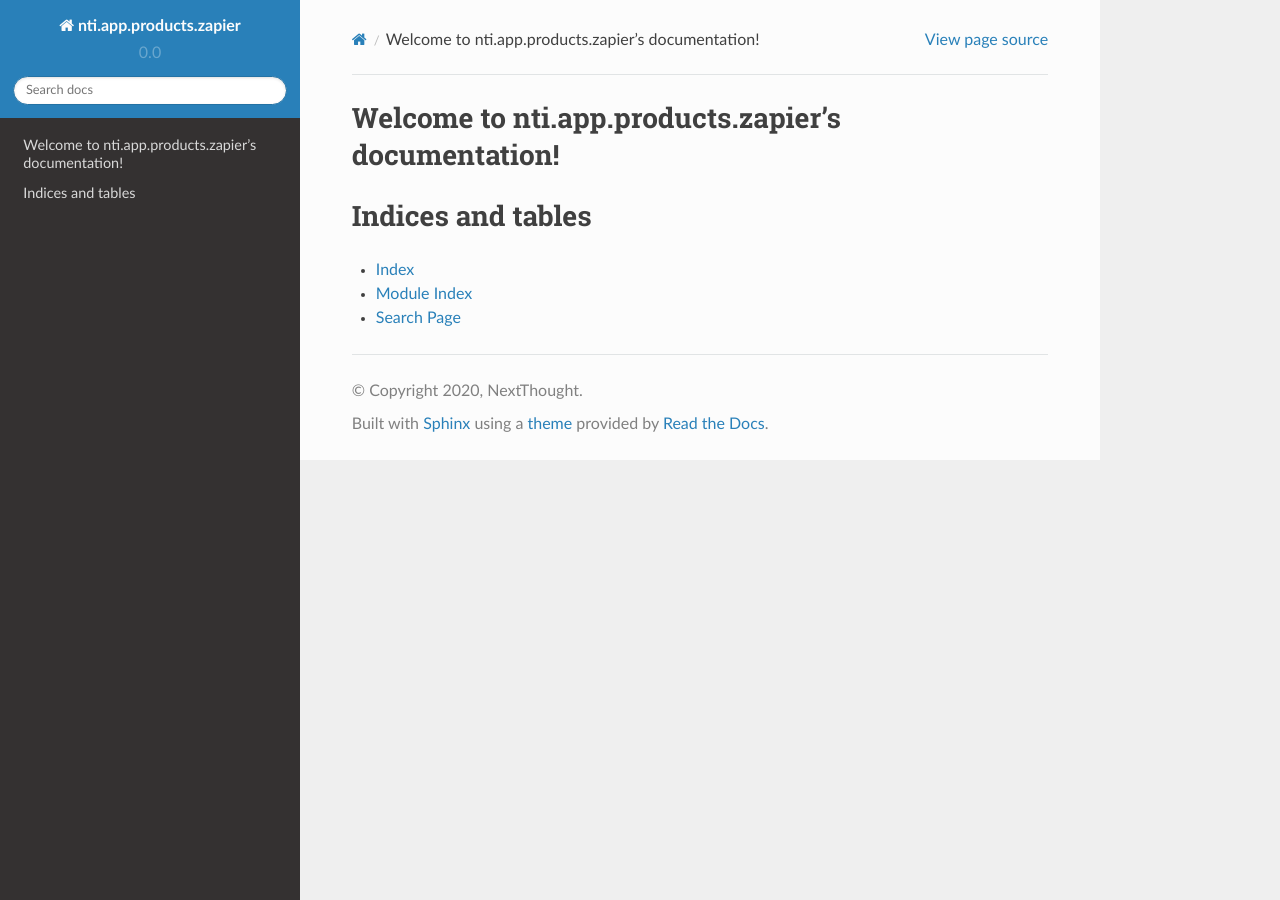
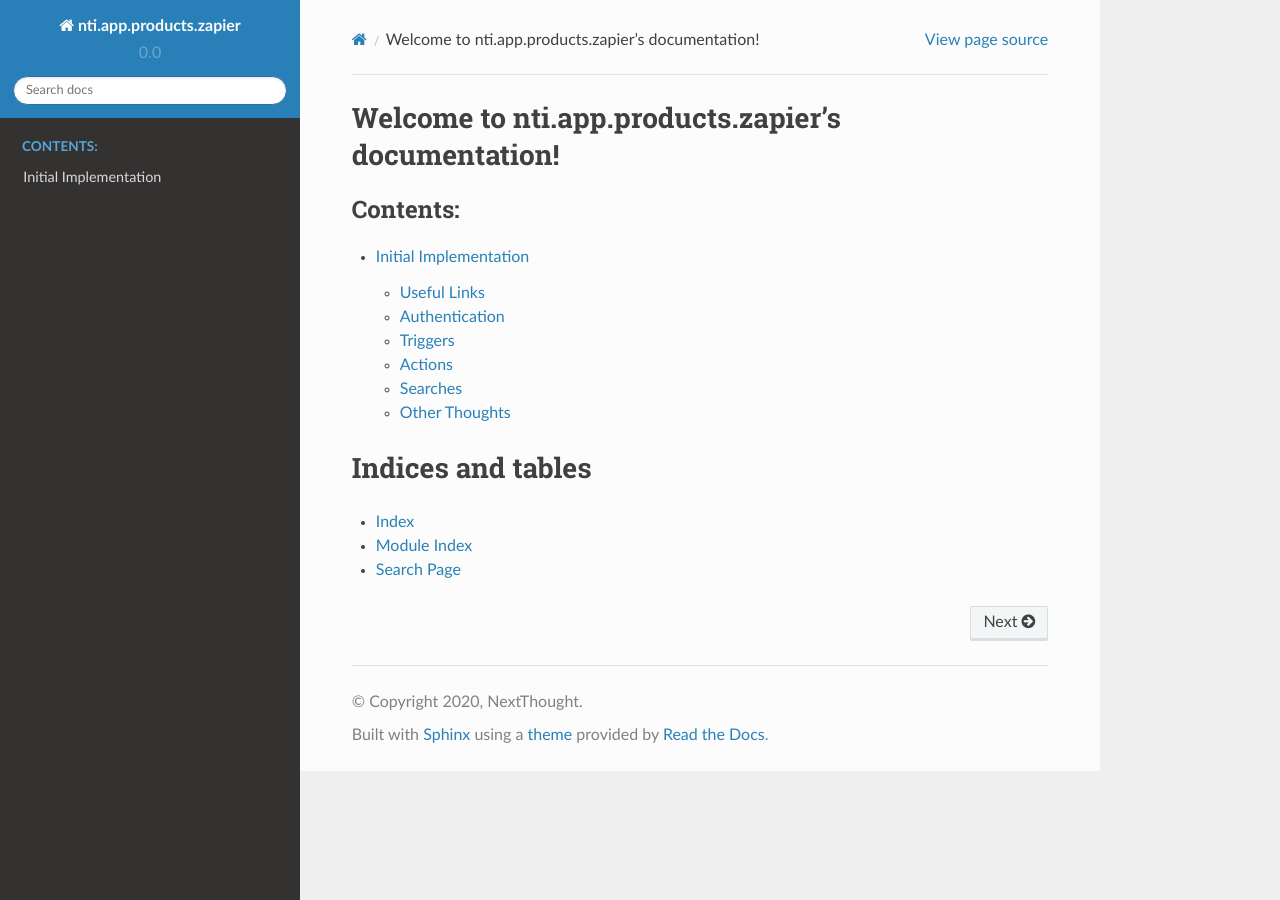
Before and after one commit to OpenNTI/nti.app.products.zapier, a Sphinx documentation site: the page built from docs/index.rst, in a window 1280 px wide. Built offline with Sphinx 7.4.7 and the Read the Docs theme 2.0.0, drawn with Linux system fonts in a browser that asks for light colours; some of the changed lines change nothing that is shown.

Commit message:
pull the initial docs from GD into here.

```diff
--- a/docs/index.rst
+++ b/docs/index.rst
@@ -6,9 +6,13 @@
 Welcome to nti.app.products.zapier's documentation!
 ===================================================
 
+
+
 .. toctree::
    :maxdepth: 2
    :caption: Contents:
+
+   initial
 
 
 
--- /dev/null
+++ b/docs/initial.rst
@@ -0,0 +1,202 @@
+Initial Implementation
+======================
+
+Useful Links
+------------
+
+
+`Zapier Platform Docs <https://platform.zapier.com/docs/zapier-intro>`_
+
+`Competitor Zapier Integrations <https://docs.google.com/spreadsheets/d/1oP41XkhHVPUTACdvSf3w_8KxhCnOPVBW1aHooWCgJdw/edit?usp=drive_web&ouid=113921017540674916733>`_
+
+
+Authentication
+--------------
+
+Zapier supports several `authentication
+<https://platform.zapier.com/docs/auth>`_ schemes. Unfortunately there
+is `some suggestion
+<https://platform.zapier.com/docs/auth#how-to-remove-or-change-zapier-integration-authentication-scheme>`_
+in the documentation that the authentication scheme used can’t be
+changed and it isn’t immediately clear if your zapier integration can
+allow multiple options. Furthermore:
+
+  Major versions of integrations—especially if authentication or API
+  calls were changed and other breaking changes were added—will
+  require users to re-create their Zaps with the new version of your
+  integration. In that case, you won’t be able to migrate existing
+  users but instead will need to promote the new version and deprecate
+  the old one so new users and Zaps will be made with the new
+  integration.
+
+`Basic Auth <https://platform.zapier.com/docs/basic>`_ would work out
+of the box for us but of course it requires the user providing their
+username and password to zapier. This is the least amount of work, but
+the least user friendly, and highest risk if there is a breach. They
+also provide a `Session Auth
+<https://platform.zapier.com/docs/session>`_ scheme geared towards
+apis designed for session, cookie, or token auth. For us, I don’t see
+the benefit over just going with Basic Auth between the two.
+
+`API Key Auth <https://platform.zapier.com/docs/apikey>`_ allows
+taking an API key, or other authentication information, via form and
+providing to each call in a query param or header. This could be
+applicable as we have some concept of bearer tokens for users, but,
+Zapier specifically states that users must be able to manage these
+keys in our UI. They can’t be obtained via support or other out of app
+mechanisms. We might not be that far from that if we are worried about
+basic auth.
+
+.. note:: The keys must be obtainable without human intervention ONLY
+          if the integration is being published publicly. Because of
+          the usage requirements before that can even happen, we can
+          probably get a long way with a support request.
+
+`OAuth V2 Auth <https://platform.zapier.com/docs/oauth>`_ would be the
+most user friendly scheme to use. It provides a standard oauth2
+authorization flow that users are familiar with from services such as
+Google, Facebook, etc. We are furthest from this.
+
+For an initial version, let’s rule out OAuth V2 based on the work
+required to support that scheme in the platform. That leaves us with
+Basic Auth or API Key. Basic Auth is no work for us, but is the least
+ideal for the user. We have server support for generating user tokens,
+but no application UI. Perhaps that wouldn’t be much work? I think the
+choice of going with Basic Auth first would be obvious except that
+it’s an extreme pain to change authentication schemes going forward.
+
+Teams
+~~~~~
+
+Zapier has a "teams" option that lets credentials ("connected
+accounts") be shared amongst any number of people. I'm not sure how
+we're doing licensing but that could be a way to sidestep per-seat
+deals. Zapier changes $299/mo for teams so the breakeven point is
+pretty high and probably not worth it.
+
+But it could be important to remember, especially when it comes to
+auditing; it's probably necessary to tag all actions taken through an
+incoming API call from Zapier with that fact in logs, etc.
+
+Even having a custom, semi-limited user or role that gets used
+wouldn't necessarily be a bad thing for that reason. This all points
+towards API keys and away from Basic Auth.
+
+(But again, teams are probably highly unlikely I'm guessing. We should
+probably document that for end-users if we do/not do anything that
+makes auditing easier/harder.)
+
+Triggers
+--------
+
+Triggers are powered by either a webhook subscription or polling an
+api. These form the basis for how a workflow (zap) is
+started. Triggers support input fields for filters, tags, etc. to
+constrain the information that is considered. Zapier specifies no more
+than five triggers for an initial integration release.
+
+New User Created
+~~~~~~~~~~~~~~~~
+
+`Triggers <https://platform.zapier.com/docs/triggers>`_ when a new
+user is created in the site. The shape of the object should be a
+representation of the user object including at least the username and
+the basic profile information (name, email, etc.).  New Enrollment
+Created
+
+Triggers when a user is enrolled in a course. The object should
+include a representation of the user object including at least the
+username and the basic profile information (name, email, etc.) as well
+as a representation of the course the user is enrolled in, and an
+identifier for the enrollment record.
+
+This trigger should include an optional filter that allows narrowing
+the scope of a trigger to a specific user or a specific course.
+
+New Course Created
+~~~~~~~~~~~~~~~~~~
+
+Triggers when a new course is created in the site. The shape of the
+object should be a representation of the catalog entry that includes
+basic course information.
+
+Course Completed
+~~~~~~~~~~~~~~~~
+
+Triggers when a user has updated progress/completion information in a
+course. The output of which should be the enrollment record
+information (with progress/completion status).
+
+This trigger should include an optional filter that allows narrowing
+the scope of a trigger to a specific user or a specific course.
+
+Actions
+-------
+
+Create New User
+~~~~~~~~~~~~~~~
+
+Creates a new user in the site. Input is the same as our account
+creation form minus the password. Output is a representation of the
+user object including at least the username and the basic profile
+information (name, email, etc.).  Enroll User in Course
+
+Enrolls a given user in agiven course.
+
+Input: Username and course identifier
+
+Output: Course enrollment information / identifier?
+
+Drop User from Course
+~~~~~~~~~~~~~~~~~~~~~
+
+Drops a user from the given course
+
+**Input**: Username and course identifier
+
+**Output**:
+
+Searches
+--------
+
+`Searches <https://platform.zapier.com/docs/search-create>`_ are a
+special type of action used to lookup or find data in the system. They
+can optionally be paired with create actions to perform a “create if
+not exist” style action. Searches return a list of matches. Zapier
+specifies no more than five searches for aninitial
+integration. Proposed searches for initial version are:
+
+Search User
+~~~~~~~~~~~
+
+Search for users in NextThought by
+username. Expectation here is this is an exact match that returns the
+matching user from the site, or empty if there is no match.
+
+**Input**: Username
+
+**Output**: Representation of the User Object including
+basic profile information (name, email, etc) and any custom external
+identifiers.
+
+Search Course
+~~~~~~~~~~~~~
+
+Search for CatalogEntry representation in
+NextThought based on ID. Expectation here is this is an exact match
+that returns the matching user from the site, or empty if there is no
+match.
+
+**Input**: NTIID?
+**Output**: Representation of the Catalog Entry that includes basic course info (title, provider id, etc).
+
+Other Thoughts
+--------------
+
+Zapier talks specifically about naming actions/triggers/searches in
+ways that map to UI terminology in the application, not technical
+terminology. I.e. course vs CatalogEntry or CourseInstance.
+
+Zapier also talks about not returning to much information on the
+objects returned to the user. Perhaps we need different externalizers
+for these? Those objects become public API.
```
